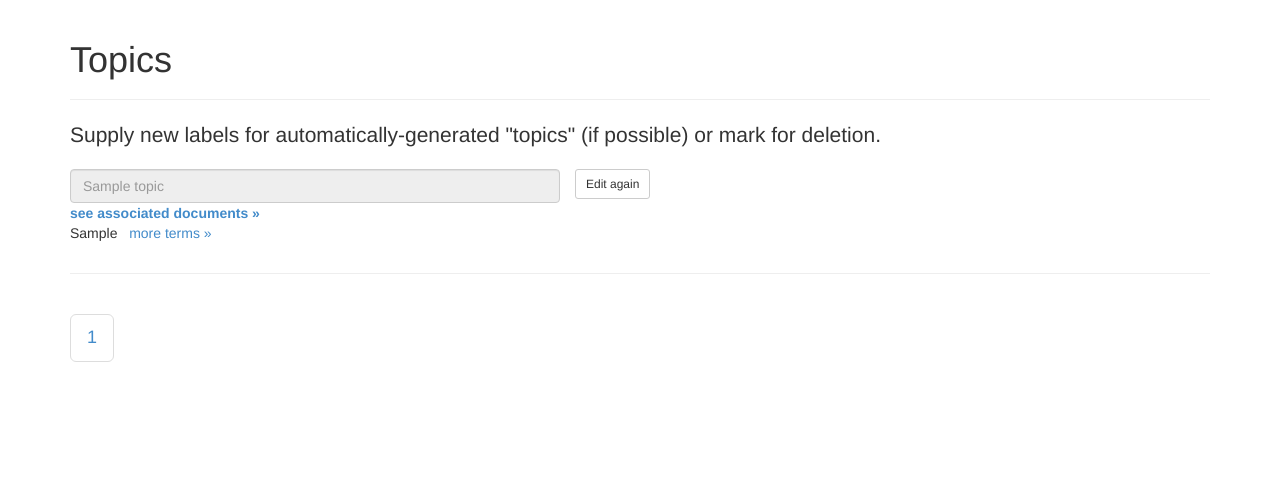
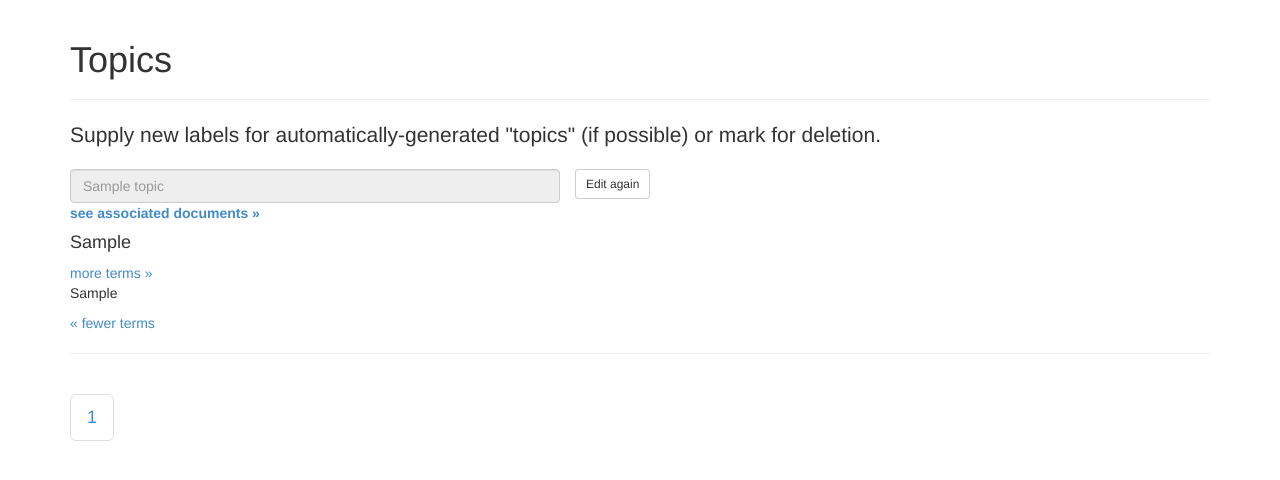
Before and after one commit to trevormunoz/kap_topics, a Flask app: page /topics in a window 1280 px wide. Shown: the top 480 px of the page. Run offline with Flask 2, Linux system fonts and the light colour scheme; tables that the repository leaves empty hold one stand-in row (values such as "Sample post"); some libraries are stand-ins or nearby versions.

Commit message:
Make top terms bigger; add data-target attributes

```diff
--- a/templates/topics.html
+++ b/templates/topics.html
@@ -31,11 +31,12 @@
                         <a href="http://localhost:3000/?f%5Bsubject_facet%5D%5B%5D={{ topic.orig_label }}">see associated documents &raquo;</a>
                 </dt>
                             <dd>
-                                <p>
-                                    {{ topic.terms_top }} &nbsp;
-                                    <a href="#">more terms &raquo;</a>
-                                </p>
-                                <p class="hidden full-list">{{topic.terms_all}}</p>
+                                <h4>
+                                    {{ topic.terms_top }}
+                                </h4>
+                                <a class="showMore" href="#" data-target="list-{{topic.id}}">more terms &raquo;</a>
+                                <p class="full-list" id="list-{{topic.id}}">{{topic.terms_all}}</p>
+                                <a class="showLess" href="#">&laquo; fewer terms</a>
                             </dd>
                         </div>
                         <div class="col-md-4">
```
